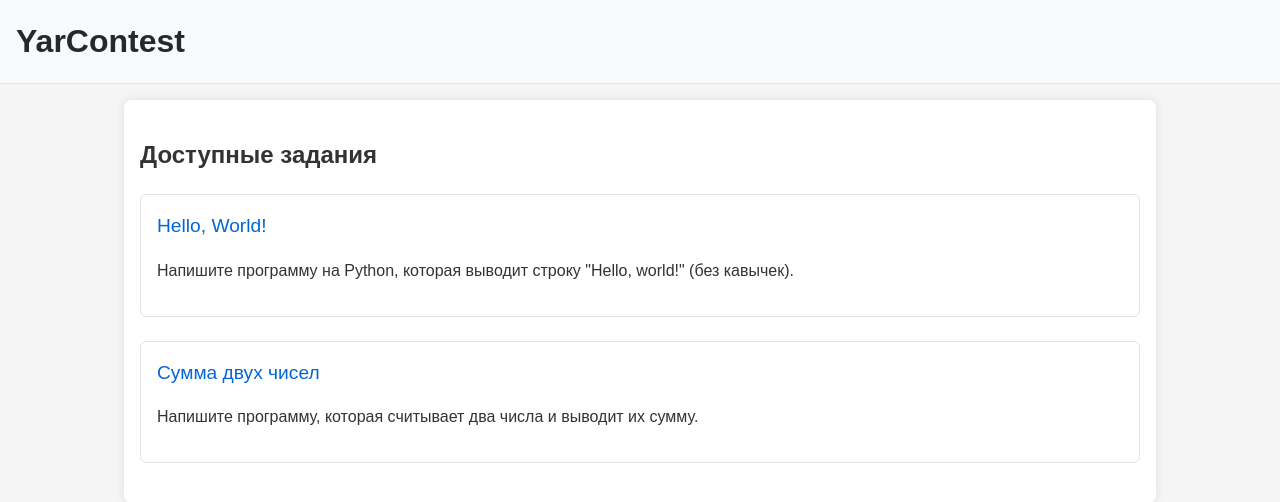
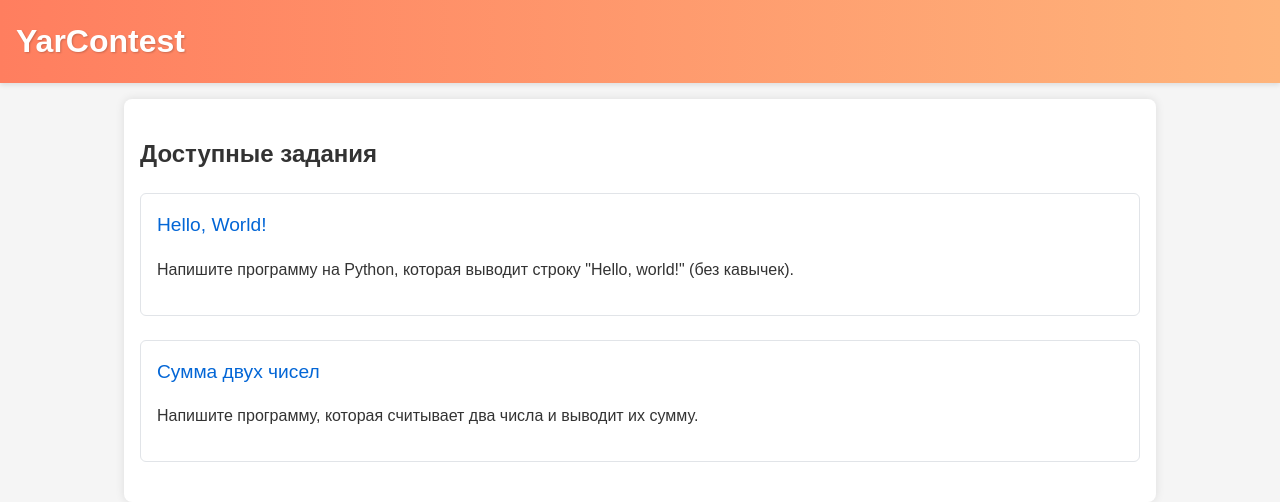
Before and after one commit to KPEHDEJIb/YarContest, a Flask app: page / in a window 1280 px wide. Shown: the top 502 px of the page. Run offline with Flask 3, Linux system fonts and the light colour scheme.

Commit message:
working5 (3 пропустил :( )

```diff
--- a/static/style.css
+++ b/static/style.css
@@ -9,14 +9,16 @@ body {
 }
 
 header {
-    background-color: #f8f9fa;
+    background: linear-gradient(to right, #ff7e5f, #feb47b); /* Тёплый оранжево-розовый градиент */
     padding: 1rem;
-    border-bottom: 1px solid #e1e4e8;
+    color: white; /* Белый текст для контраста */
+    box-shadow: 0 2px 5px rgba(0,0,0,0.1);
 }
 
 header h1 {
     margin: 0;
-    color: #24292e;
+    color: white; /* Белый текст вместо тёмного */
+    text-shadow: 1px 1px 2px rgba(0,0,0,0.2); /* Лёгкая тень для текста */
 }
 
 .container {
```
